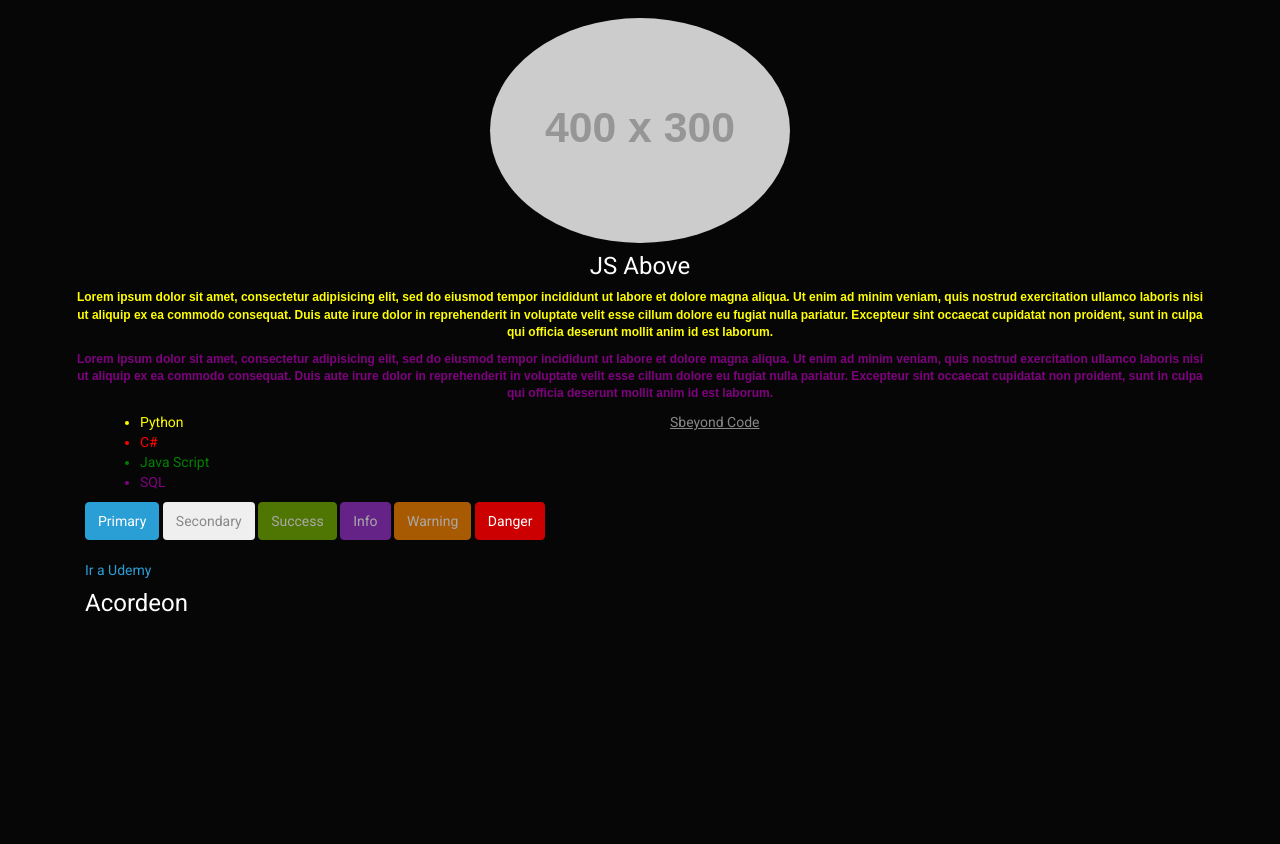
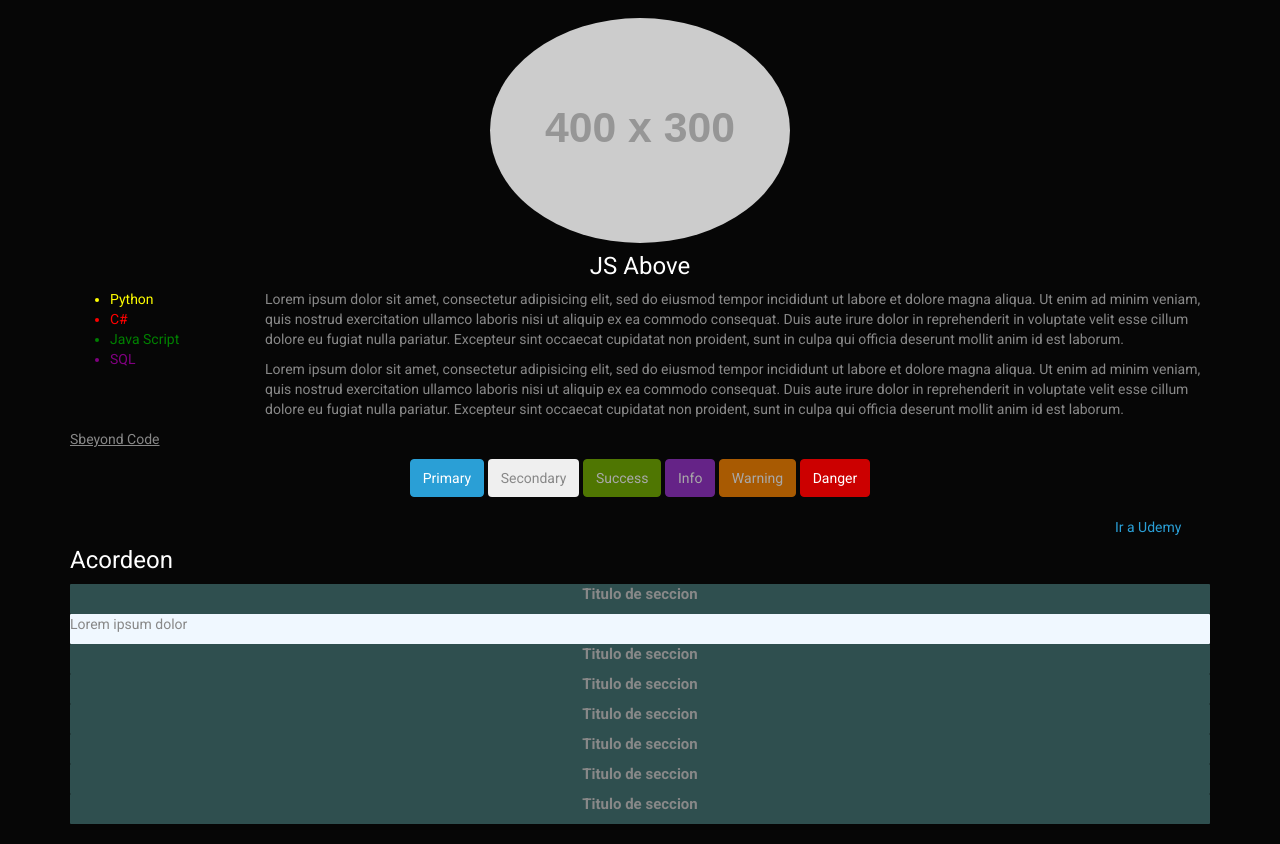
Before and after one commit to robavy/JqueryPractice, a plain HTML site: page index.html in a window 1280 px wide. Shown: the part 54-898 px from the top of the page. Before the commit the page ends 800 px from the top, so only its background shows below. Drawn offline with nearby package versions, Linux system fonts and the light colour scheme; placeholder pictures from the web are drawn by us.

Commit message:
Acordeon

```diff
--- a/css/style.css
+++ b/css/style.css
@@ -15,3 +15,20 @@
 #img-principal{
 	width: 300px;
 }
+
+dt{
+	cursor: default;
+	background-color: darkslategrey;
+	border-radius: 1px;
+	text-align: center;
+	position: relative;
+	font-weight: bold;
+	font-size: 15px;
+	height: 30px;
+}
+
+dd{
+	height: 30px;
+	background-color: aliceblue;
+	border-radius: 1px;
+}
--- a/index.html
+++ b/index.html
@@ -48,9 +48,19 @@
 </nav>
 <div class="container">
 	<div class="row">
-		<div class="col-md-12 text-center">
+		<div class="col-sm-12 text-center">
 			<img class="img-fluid" id="img-principal" src="http://placehold.it/400x300">
-			<h4>JS Above</h4>
+      <h4>JS Above</h4>
+    </div>
+    <div class="col-sm-2" id="menuMin">
+    <ul>
+      <li>Python</li>
+      <li>C#</li>
+      <li>Java Script</li>
+      <li>SQL</li>
+    </ul>
+    </div>
+    <div class="col-sm-10">
       <p>Lorem ipsum dolor sit amet, consectetur adipisicing elit, sed do eiusmod
       tempor incididunt ut labore et dolore magna aliqua. Ut enim ad minim veniam,
       quis nostrud exercitation ullamco laboris nisi ut aliquip ex ea commodo
@@ -65,25 +75,15 @@
       cillum dolore eu fugiat nulla pariatur. Excepteur sint occaecat cupidatat non
       proident, sunt in culpa qui officia deserunt mollit anim id est laborum.</p>
     </div>
+    <div class="col-sm-12" id="txtDes">
+      <p>Lorem ipsum dolor sit amet, consectetur adipisicing elit</p>
+     </div>
+    </div>
   </div>
 
    <div class="container">
-     <div class="col-md-6">
-      <ul>
-        <li>Python</li>
-        <li>C#</li>
-        <li>Java Script</li>
-        <li>SQL</li>
-      </ul>
-     </div>
-     <div class="col-md-6">
-      <p>Lorem ipsum dolor sit amet, consectetur adipisicing elit</p>
-     </div>
-   </div>
-
-   <div class="container">
      <div class="row">
-       <div class="col-md-12">
+       <div class="col-sm-12 text-center">
          <button type="button" id="btn1" class="btn btn-primary">Primary</button>
          <button type="button" id="btn2" class="btn btn-secondary">Secondary</button>
          <button type="button" id="btn3" class="btn btn-success disabled">Success</button>
@@ -93,13 +93,31 @@
        </div>
      </div>
     <br>
-     <a id="linkUdemy" href="http://www.udemy.com">Ir a Udemy</a>
+    <div class="col-sm-offset-11">
+      <a id="linkUdemy" href="http://www.udemy.com">Ir a Udemy</a>
+    </div>
    </div>
 
    <div class="container" id="acordeon">
     <div class="row">
       <div class="col-md-12">
         <h4>Acordeon</h4>
+        <dl>
+          <dt>Titulo de seccion</dt>
+          <dd>Lorem ipsum dolor</dd>
+          <dt>Titulo de seccion</dt>
+          <dd>Lorem ipsum dolor</dd>
+          <dt>Titulo de seccion</dt>
+          <dd>Lorem ipsum dolor</dd>
+          <dt>Titulo de seccion</dt>
+          <dd>Lorem ipsum dolor</dd>
+          <dt>Titulo de seccion</dt>
+          <dd>Lorem ipsum dolor</dd>
+          <dt>Titulo de seccion</dt>
+          <dd>Lorem ipsum dolor</dd>
+          <dt>Titulo de seccion</dt>
+          <dd>Lorem ipsum dolor</dd>
+        </dl>
       </div>
     </div>
    </div>
--- a/js/app.js
+++ b/js/app.js
@@ -6,22 +6,16 @@ $(document).ready(function(){
 	console.log($(".col-md-12").children("p")); //SELECCIONA LOS ELEMENTOS HIJOS DE UN DIV
 
 	//MODIFICACIONES AL SEGUNDO BLOQUE
-	$(".col-md-6")
+	$("#txtDes")
 		.find('p')
 		.html("<u>Sbeyond Code</u>");
 
-	$(".col-md-6 > ul li")
-		.eq(1)
-		.css("color","red");
-	$(".col-md-6 > ul li")
-		.eq(0)
-		.css("color","yellow");
-	$(".col-md-6 > ul li")
-		.eq(2)
-		.css("color","green");
-	$(".col-md-6 > ul li")
-		.eq(3)
-		.css("color","purple");
+	$("#menuMin > ul li")
+		.eq(1).css("color","red").end()
+		.eq(0).css("color","yellow").end()
+		.eq(2).css("color","green").end()
+		.eq(3).css("color","purple").end();
+
 
 	//EJERCICIO: AGREGAR ESTILOS A ELEMENTO DEL HTML CON JQUERY
 	$(".col-md-12")
@@ -41,7 +35,7 @@ $(document).ready(function(){
 
 });
 
-	//7.- EVENTOS
+	//3.- EVENTOS
 	$("#btn1").on("click",function(){
 		console.log("Click");
 		$(".modal").show('show');
@@ -66,7 +60,6 @@ $(document).ready(function(){
 		console.log(link);
 		window.location = link;
 	});
-
 	/*
 	.on("click")
 	.on("mouseenter")
@@ -74,3 +67,18 @@ $(document).ready(function(){
 	event.preventDefault
 	window.location =
 	.this*/
+
+	//4.- ACORDEONES
+
+	var dt = $("dt");
+	var dd = $("dd");
+	dd.hide();
+	dd.eq(0).show();
+
+	$('dt').on("mouseenter", function(){
+		debugger
+		dd.slideUp(200);//hide
+		$(this)
+			.next()
+			.slideDown(200);//show
+	});
```
